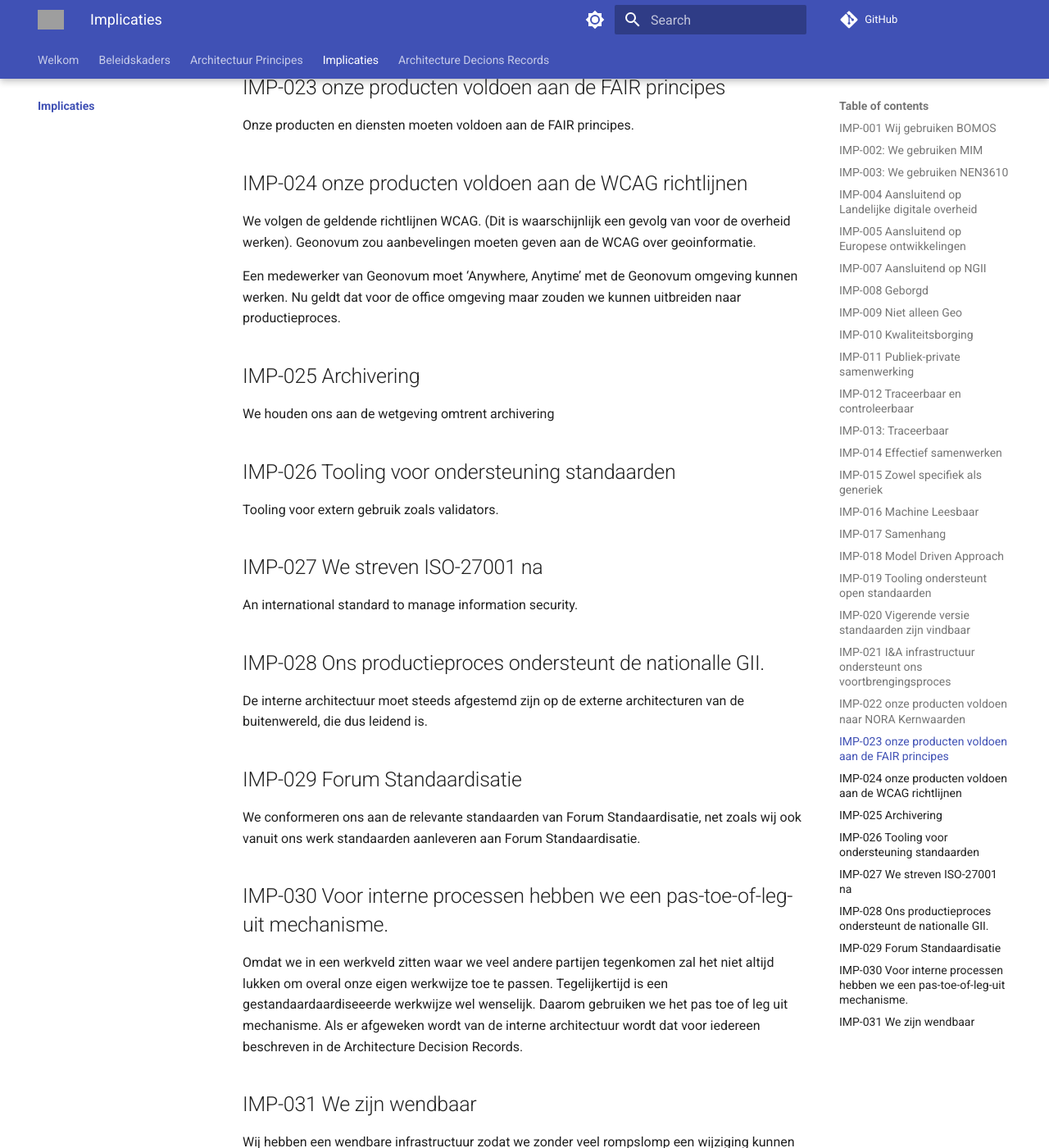
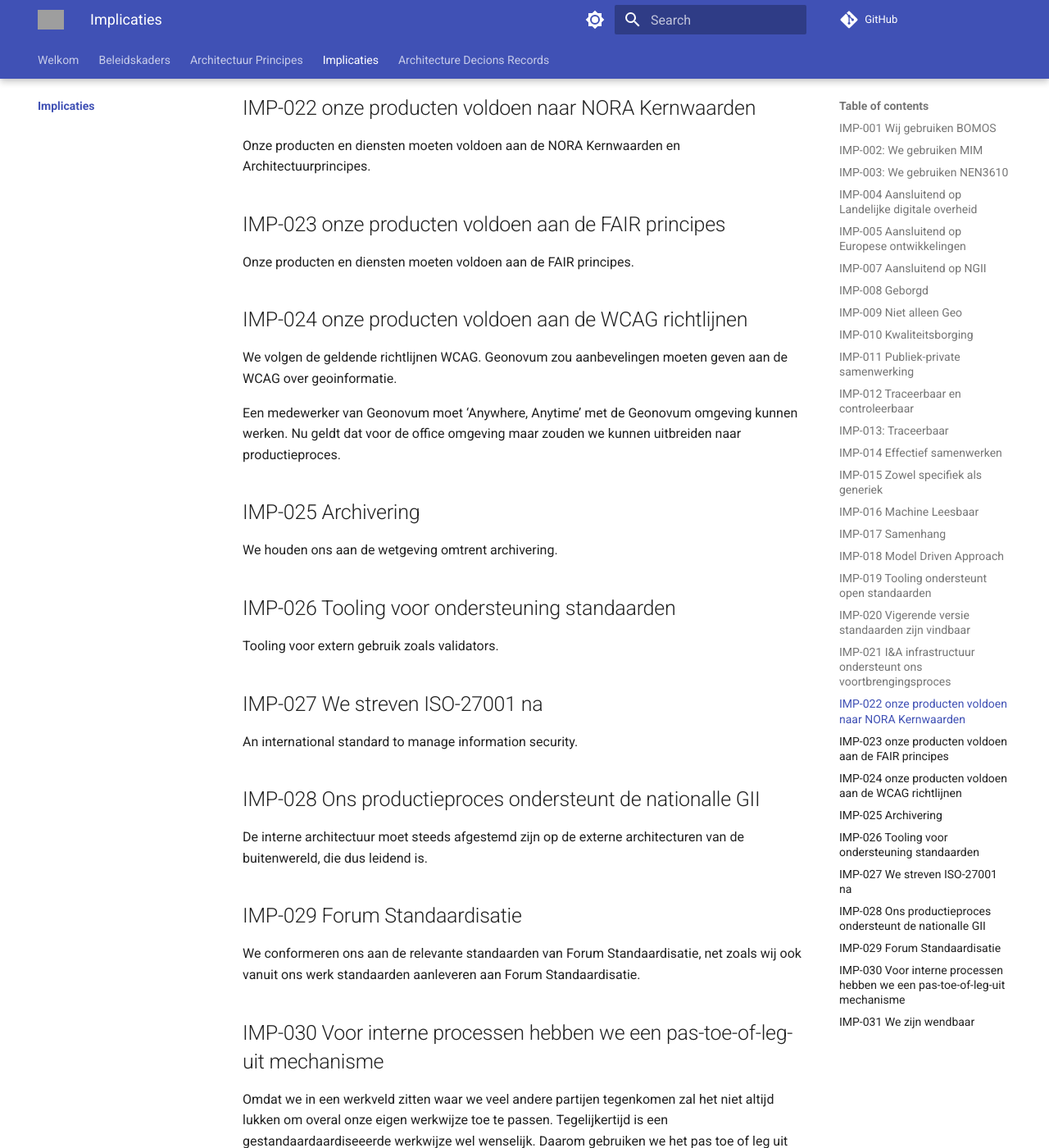
Before and after one commit to Geonovum/geonovum-architectuur, an MkDocs documentation site: the page built from docs/implicaties/index.md, in a window 1280 px wide and 1400 px high, scrolled down 3663 px. Shown: the whole window at 82% size. Built offline with MkDocs 1.6.1 and Material for MkDocs 9.7.7, drawn with Linux system fonts in a browser that asks for light colours; comment, search, counter and statistics services are not loaded; some of the changed text lies outside the part shown; grey boxes are pictures that could not be loaded.

Commit message:
principes toegevoegd en implicaties verbeterd.

```diff
--- a/docs/implicaties/index.md
+++ b/docs/implicaties/index.md
@@ -90,17 +96,16 @@
 
 ## IMP-017 Samenhang
 
-De publieke website van Geonovum vormen een samenhangend geheel
+De publieke websites van Geonovum vormen een samenhangend geheel.
 
 ## IMP-018 Model Driven Approach
 
-Waar mogelijk passen we de Model Driven Approach to waarbij we artifacten met een druk
-op de knop afleiden.
+Waar mogelijk passen we de Model Driven Approach to waarbij we artifacten automatisch afleiden.
 
 Is implicatie van:
+
 - Standaard
 - Wendbaar
-
 
 ## IMP-019 Tooling ondersteunt open standaarden
 
@@ -126,13 +131,13 @@
 
 ## IMP-024 onze producten voldoen aan de WCAG richtlijnen
 
-We volgen de geldende richtlijnen WCAG. (Dit is waarschijnlijk een gevolg van voor de overheid werken). Geonovum zou aanbevelingen moeten geven aan de WCAG over geoinformatie.
+We volgen de geldende richtlijnen WCAG. Geonovum zou aanbevelingen moeten geven aan de WCAG over geoinformatie.
 
 Een medewerker van Geonovum moet ‘Anywhere, Anytime’ met de Geonovum omgeving kunnen werken. Nu geldt dat voor de office omgeving maar zouden we kunnen uitbreiden naar productieproces.
 
 ## IMP-025 Archivering
 
-We houden ons aan de wetgeving omtrent archivering
+We houden ons aan de wetgeving omtrent archivering.
 
 ## IMP-026 Tooling voor ondersteuning standaarden
 
@@ -142,7 +147,7 @@
 
 An international standard to manage information security.
 
-## IMP-028 Ons productieproces ondersteunt de nationalle GII.
+## IMP-028 Ons productieproces ondersteunt de nationalle GII
 
 De interne architectuur moet steeds afgestemd zijn op de externe architecturen van de buitenwereld, die dus leidend is.
 
@@ -150,7 +155,7 @@
 
 We conformeren ons aan de relevante standaarden van Forum Standaardisatie, net zoals wij ook vanuit ons werk standaarden aanleveren aan Forum Standaardisatie.
 
-## IMP-030 Voor interne processen hebben we een pas-toe-of-leg-uit mechanisme.
+## IMP-030 Voor interne processen hebben we een pas-toe-of-leg-uit mechanisme
 
 Omdat we in een werkveld zitten waar we veel andere partijen tegenkomen zal het
 niet altijd lukken om overal onze eigen werkwijze toe te passen. Tegelijkertijd
```
Also changed, not shown: other parts of docs/implicaties/index.md (+7 -1 lines), README.md (+9 -5 lines), docs/adr/ADR-000-template.md (+4 -2 lines), docs/architectuurprincipes/index.md (+12 -3 lines).
